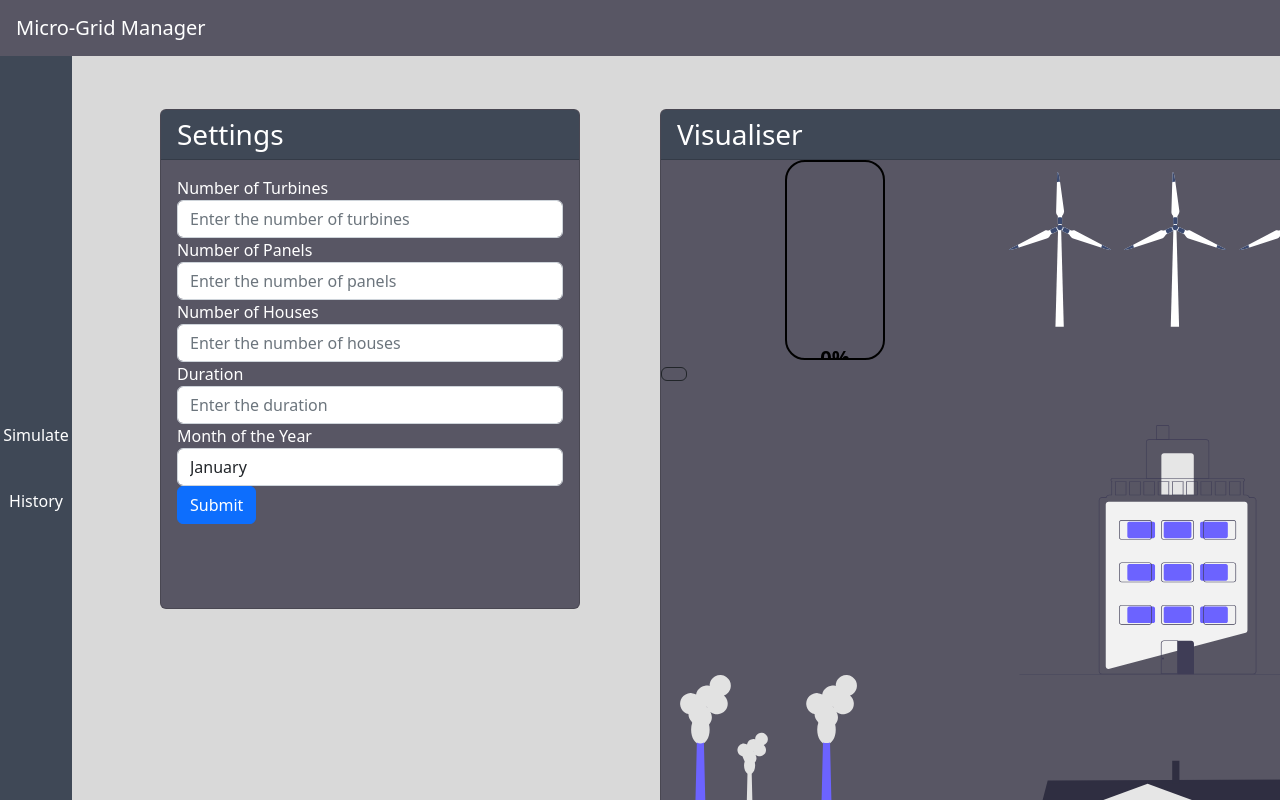
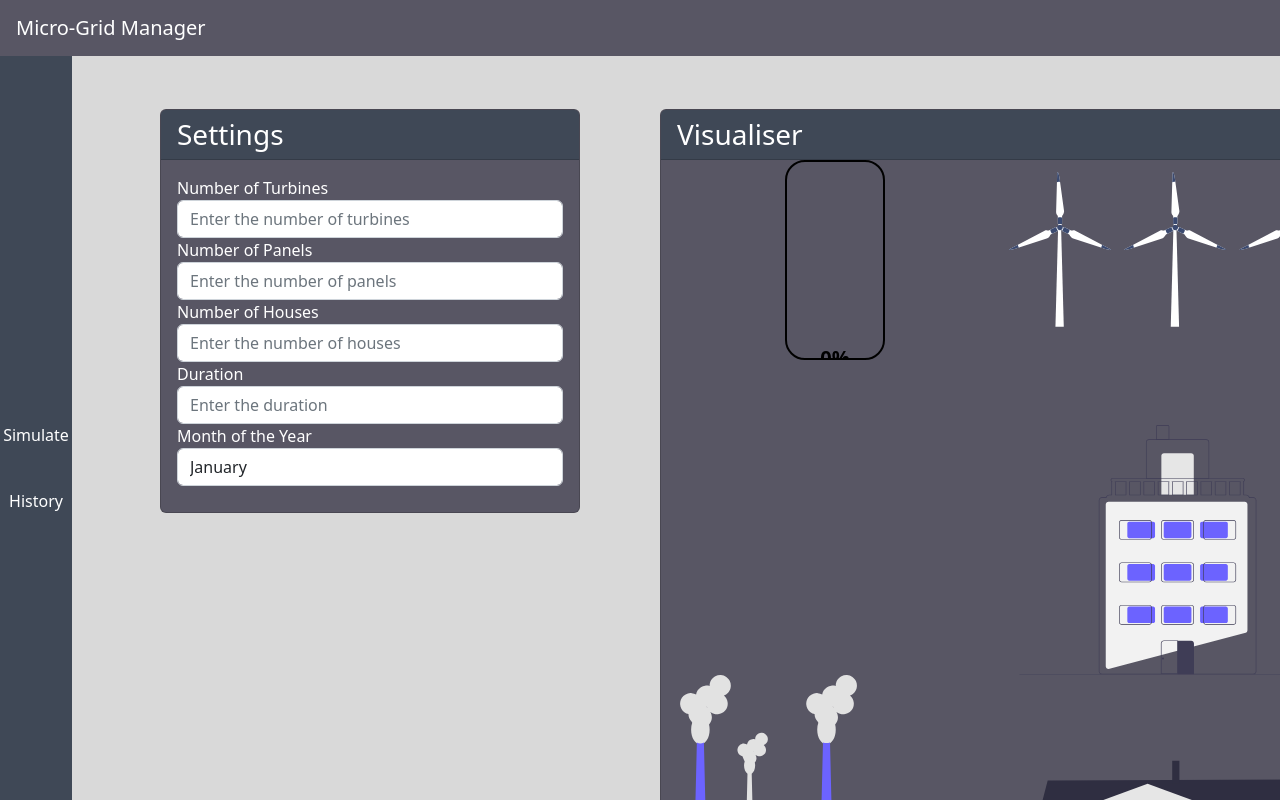
Before and after one commit to Luke270601/Micro-Grid-Management, a React (Create React App) app in the folder Micro-Grid Management/ClientApp/: page / in a window 1280 px wide. Shown: the top 800 px of the page. Built offline with nearby package versions, Linux system fonts and the light colour scheme.

Commit message:
Battery now responds to changes in charge/discharge and will empty when demand is still remaining

```diff
--- a/Micro-Grid Management/ClientApp/src/components/Visualiser.jsx
+++ b/Micro-Grid Management/ClientApp/src/components/Visualiser.jsx
@@ -6,24 +6,30 @@ import $ from "jquery";
 
 export function Visualiser() {
 
-    const [charge, setCharge] = useState(0);
+    let [charge, setCharge] = useState(0);
 
-    const handleIncreaseCharge = () => {
-        if (charge < 100) {
-            setCharge(charge + 1);
-            Math.round(charge)
+    const handleIncreaseCharge = (power) => {
+        if (charge / 2000 < 100) {
+            setCharge(charge + Math.round(power / 1000));
+            charge += Math.round(power / 1000)
         }
     };
 
-    const handleDecreaseCharge = () => {
-        if (charge > 0) {
-            setCharge(charge - 10);
+    const handleDecreaseCharge = (power) => {
+        if (charge / 2000 > 0) {
+            setCharge(charge - Math.round(power / 1000));
+            charge = charge - Math.round(power / 1000)
         }
+    };
+
+    const handleEmpty = () => {
+        setCharge(0)
+        charge = 0
     };
 
     function getSimData() {
         document.getElementById("toggle-btn").disabled = true;
-
+        handleEmpty()
         let duration = document.getElementById("duration").value
         let turbineCount = document.getElementById("turbines").value
         let panelCount = document.getElementById("panels").value
@@ -39,10 +45,13 @@ export function Visualiser() {
                 })
                 .fail(function () {
                     alert("Web api not currently active, please try again later.")
+                    document.getElementById("toggle-btn").disabled = false;
                 });
         } else {
             alert("All fields must be filled (Duration must be 1 and house count exceed 0)")
+            document.getElementById("toggle-btn").disabled = false;
         }
+
     }
 
     function sleep(ms) {
@@ -61,7 +70,6 @@ export function Visualiser() {
         let data = eval(json)
 
         for (let i = 0; i < data.length; i++) {
-
             if (data[i].Sender.includes("houseAgent") || data[i].Sender.includes("solarPanel") || data[i].Sender.includes("turbine")) {
                 if (data[i].Sender.includes("houseAgent")) {
                     houseList.push(data[i])
@@ -92,7 +100,6 @@ export function Visualiser() {
                     houseDemand += parseFloat(houseList[h].Message)
                     houseResults += houseList[h].Sender + " : " + houseList[h].Message + " KW/h\n"
                     if (h === houseList.length - 1) {
-                        console.log(houseResults)
                         await sleep(1000);
                         document.getElementById('house-message').innerText = ("Total Demand: " + Math.round(houseDemand) + " KW/h\n");
                     }
@@ -103,7 +110,6 @@ export function Visualiser() {
                     turbineSupply += parseFloat(turbineList[t].Message)
                     turbineResults += turbineList[t].Sender + " : " + turbineList[t].Message + " KW/h\n"
                     if (t === turbineList.length - 1) {
-                        console.log(turbineResults)
                         await sleep(1000);
                         document.getElementById('turbine-message').innerText = ("Total Turbine Supply: " + Math.round(turbineSupply) + " KW/h\n");
                     }
@@ -114,21 +120,33 @@ export function Visualiser() {
                     solarSupply += parseFloat(panelList[p].Message)
                     panelResults += panelList[p].Sender + " : " + panelList[p].Message + " KW/h\n"
                     if (p === panelList.length - 1) {
-                        console.log(panelResults)
                         await sleep(1000);
                         document.getElementById('panel-message').innerText = ("Total Solar Supply: " + Math.round(solarSupply) + " KW/h\n");
                     }
                 }
 
+                if (data[i + 1].Message.split(" ")[0] === "Removed:") {
+                    handleDecreaseCharge(parseFloat(data[i + 1].Message.split(" ")[1]))
+                }
+
+                if (data[i + 1].Message.split(" ")[0] === "Stored:") {
+                    handleIncreaseCharge(parseFloat(data[i + 1].Message.split(" ")[1]))
+                }
+
+                if (data[i + 1].Message.split(" ")[0] === "Remaining:") {
+                    handleEmpty()
+                }
 
                 houseList = [];
                 turbineList = [];
                 panelList = [];
+                turbineSupply = 0
+                solarSupply = 0
+                houseDemand = 0
             }
         }
         stopAnimation()
         document.getElementById("toggle-btn").disabled = false;
-
     }
 
     function startAnimation() {
@@ -151,8 +169,6 @@ export function Visualiser() {
                     <div className={"visualiser-container"}>
                         <div className="card-body-visualiser">
                             <Battery charge={charge}/>
-                            <button type={"button"} onClick={handleIncreaseCharge}
-                                    className={"btn btn-outline-dark"}></button>
                         </div>
                         <div className="wind-turbine-animated grid-item">
                             <div id={"turbine-message"}></div>
--- a/Micro-Grid Management/ClientApp/src/css/custom.css
+++ b/Micro-Grid Management/ClientApp/src/css/custom.css
@@ -4,7 +4,8 @@
 .settings-card {
     opacity: 0;
     width: 500px;
-    height: 500px;
+    padding-bottom: 10px;
+    height: min-content;
     transform: translateY(50px);
     animation: fade-in-upwards 0.5s ease-out forwards;
 }
@@ -129,7 +130,6 @@ label {
 
 .settings-container {
     padding-top: 3%;
-    max-width: available;
     display: flex;
     gap: 5%;
 }
--- a/Micro-Grid Management/ClientApp/src/pages/Simulate.jsx
+++ b/Micro-Grid Management/ClientApp/src/pages/Simulate.jsx
@@ -4,31 +4,6 @@ import React from "react";
 import {Visualiser} from "../components/Visualiser";
 
 export function Simulate() {
-
-
-    function getSimData() {
-        let duration = document.getElementById("duration").value
-        let turbineCount = document.getElementById("turbines").value
-        let panelCount = document.getElementById("panels").value
-        let houseCount = document.getElementById("houses").value
-        let simData = ""
-
-        if (duration < 2 && turbineCount != null && panelCount != null && houseCount > 0) {
-            $.getJSON("https://localhost:44314/api/Simulation?duration=" + duration + "&turbineCount=" + turbineCount + "&panelCount=" + panelCount + "&houseCount=" + houseCount, function () {
-
-            })
-                .done(function (data) {
-                    alert("Data collected")
-                    simData = data
-                })
-                .fail(function () {
-                    alert("Web api not currently active, please try again later.")
-                });
-        } else {
-            alert("All fields must be filled (Duration must be 1 and house count exceed 0)")
-        }
-        return simData;
-    }
 
     return (
         <div id={"simulate"}>
@@ -75,7 +50,6 @@ export function Simulate() {
                                         <option>December</option>
                                     </select>
                                 </div>
-                                <button type="button" className="btn btn-primary" onClick={getSimData}>Submit</button>
                             </form>
                         </div>
                     </div>
```
